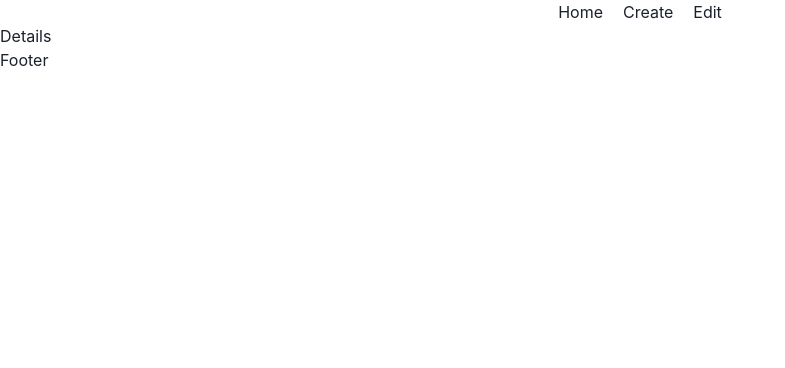
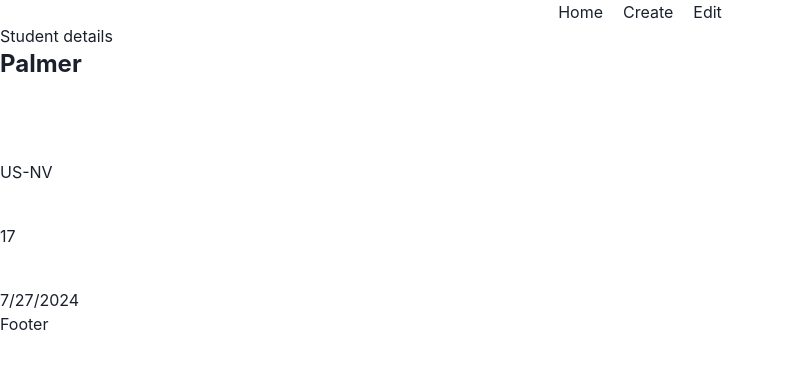
Before and after one commit to itstimiking/sims, a Next.js app: page /students/1 in a window 1280 px wide. Shown: the top 368 px of the page, without its empty margins (0-785 px from the left). Built offline with nearby package versions, Linux system fonts and the light colour scheme.

Commit message:
Dynamic pages for students added

```diff
--- a/src/helper/students-data.ts
+++ b/src/helper/students-data.ts
@@ -15,7 +15,7 @@ let students: Student[] = require('./students.json');
 
 export const studentsDb = {
     getAll: () => students,
-    getById: async (id: string) => students.find(x=> x.id.toString() === id ),
+    getById: (id: string) => students.find(x=> x.id.toString() === id ),
     find: (id: string) => students.find(x=> x.id.toString() === id ),
     create,
     update,
--- a/src/pages/students/[id]/index.tsx
+++ b/src/pages/students/[id]/index.tsx
@@ -1,9 +1,67 @@
-import React from 'react'
+import { studentsDb } from '@/helper/students-data'
+import { Student } from '@/helper/types'
+import { useParams } from 'next/navigation'
+import React, { useEffect, useState } from 'react'
 
-const Details = () => {
+const Details = ({student}:{student:Student}) => {
+  const [data,setData] = useState<Student>()
+
+  useEffect(()=>{
+    console.log(student,"::::::::; student data ::::::")
+    if(student){
+      setData(student)
+    }
+  },[student])
   return (
-    <div> Details</div>
+    <div>
+      Student details
+      {
+        data && (
+          <div className='flex flex-col gap-10'>
+            <span className='text-2xl font-bold'>
+              {data.name}
+            </span>
+            <span className=''>
+              {data.major}
+            </span>
+            <span>
+              {data.registrationNumber}
+            </span>
+            <span>
+              {data.gpa}
+            </span>
+            <span>
+              {data.dob}
+            </span>
+          </div>
+        )
+      }
+    </div>
   )
 }
 
 export default Details
+
+export async function getStaticProps(context:any) {
+  const id = context.params.id
+  const student = studentsDb.getById(id)
+
+
+
+  return {
+    props: {
+      student,
+    },
+    revalidate: 10, // In seconds
+  }
+}
+
+
+export async function getStaticPaths() {
+  const students = studentsDb.getAll()
+  const paths = students.map((student) => ({
+    params: { id: student.id },
+  }))
+
+  return { paths, fallback: 'blocking' }
+}
--- a/src/pages/students/components-local/student-card.tsx
+++ b/src/pages/students/components-local/student-card.tsx
@@ -1,4 +1,5 @@
 import { Student } from '@/helper/types'
+import { Link } from '@chakra-ui/react'
 import React from 'react'
 
 type Props = {
@@ -9,7 +10,9 @@ const StudentCard: React.FC<Props> = ({data}) => {
     <div className='w-1/4 h-60 border rounded-lg shadow-lg border-gray-200 p-5 items-end'>
 
         <div className='flex flex-col'>
-            <span className='text-lg font-semibold'>Name: {data.name}</span>
+            <Link color={'blue.500'} _hover={'blue.300'} href={`/students/${data.id}`}>
+              <span className='text-lg font-semibold'>Name: {data.name}</span>
+            </Link>
             <span className='font-light'>Major: {data.major}</span>
             <span className='text-xs font-light'>Reg Num: {data.registrationNumber}</span>
         </div>
```
